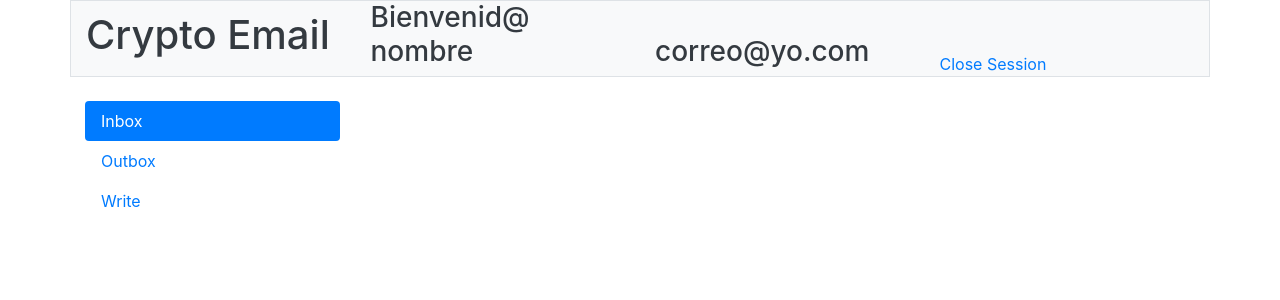
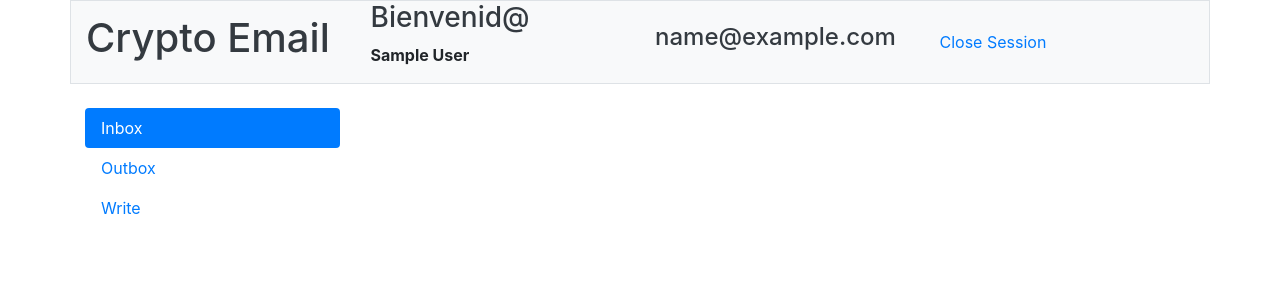
Before and after one commit to osmiOTALORAGUERRERO/CryptoEmail, a PHP site: page / in a window 1280 px wide. Shown: the top 300 px of the page. Run offline with PHP 8.4, Linux system fonts and the light colour scheme; the visitor is signed in with stand-in values (Sample User, id 1); tables that the repository leaves empty hold one stand-in row (values such as "Sample post"); data that the repository does not hold is empty; some libraries are stand-ins or nearby versions.

Commit message:
añadiendo encabezado de nombre y email del sujeto autenticado

```diff
--- a/api/login.php
+++ b/api/login.php
@@ -19,5 +19,15 @@ class Login {
         }
         return $access;
     }
+
+    public function getUser(string $email)
+    {
+        $user = null;
+        $sql = 'SELECT name, email FROM users WHERE email=:email';
+        $options = array(':email'=>$email);
+        $user = $this->connectionDB->executeQuery($sql, $options);
+
+        return $user[0];
+    }
 }
 ?>
--- a/index.php
+++ b/index.php
@@ -1,10 +1,12 @@
 <?php
     session_start();
+    require_once "api/login.php";
     if(isset($_SESSION['user_email'])){
+        $login = new Login();
+        $user = $login->getUser($_SESSION['user_email']);
         require_once 'views/email/email.php';
     }else {
         if($_SERVER['REQUEST_METHOD']=='POST'){
-            require_once "api/login.php";
             $email = $_POST['email'];
             $password = $_POST['password'];
             $login = new Login();
--- a/views/assets/header.php
+++ b/views/assets/header.php
@@ -12,7 +12,7 @@
 
     <!--Custom styles-->
     <link rel="stylesheet" type="text/css" href="estilos/styles.css">
-    <title>Document</title>
+    <title>Crypto Email</title>
 </head>
 <body>
     <div class="container">
@@ -21,12 +21,12 @@
             <h1 class="text-dark">Crypto Email</h1>
             </div>
             <div class="col align-self-start">
-            <h3 class="text-dark">Bienvenid@ nombre</h3>
+            <h3 class="text-dark">Bienvenid@ </h3> <p><b><?php echo htmlspecialchars($user['name'])?></b></p>
             </div>
-            <div class="col align-self-end">
-            <h3 class="text-dark">correo@yo.com</h3>
+            <div class="col align-self-center">
+            <h4 class="text-dark"><?php echo htmlspecialchars($user['email'])?></h4>
             </div>
-            <div class="col align-self-end">
+            <div class="col align-self-center">
             <a href="api/close_session.php">Close Session</a>
             </div>
         </div>
--- a/views/assets/js/pill_active.js
+++ b/views/assets/js/pill_active.js
@@ -1,6 +1,7 @@
 $('document').ready(function () {
     jQuery.fn.extend({
         inbox: function () {
+            console.clear()
             console.log($(this).attr('id'))
             $.ajax({
                 type: 'POST',
@@ -46,6 +47,7 @@ $('document').ready(function () {
             })
         },
         outbox: function () {
+            console.clear()
             console.log($(this).attr('id'))
             $.ajax({
                 type: 'POST',
```
